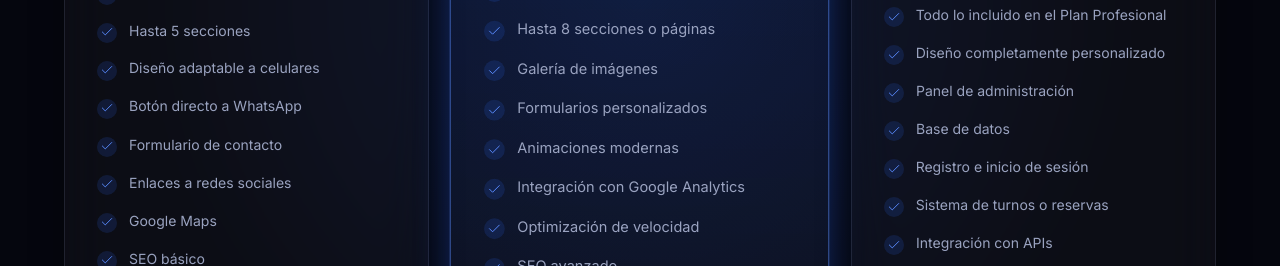
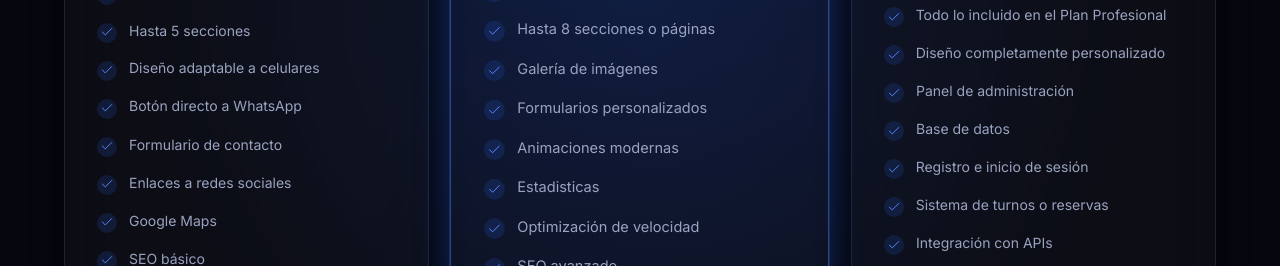
Before and after one commit to tizianodk/vexasoftware, a React (Vite) app: page / in a window 1280 px wide. Shown: the part 3313-3579 px from the top of the page. Built offline with nearby package versions, Linux system fonts and the light colour scheme.

Commit message:
nuevo componente planes

```diff
--- a/src/components/Pricing.jsx
+++ b/src/components/Pricing.jsx
@@ -35,7 +35,7 @@ const plans = [
             'Galería de imágenes',
             'Formularios personalizados',
             'Animaciones modernas',
-            'Integración con Google Analytics',
+            'Estadisticas',
             'Optimización de velocidad',
             'SEO avanzado',
             'Blog o sección de novedades',
```
